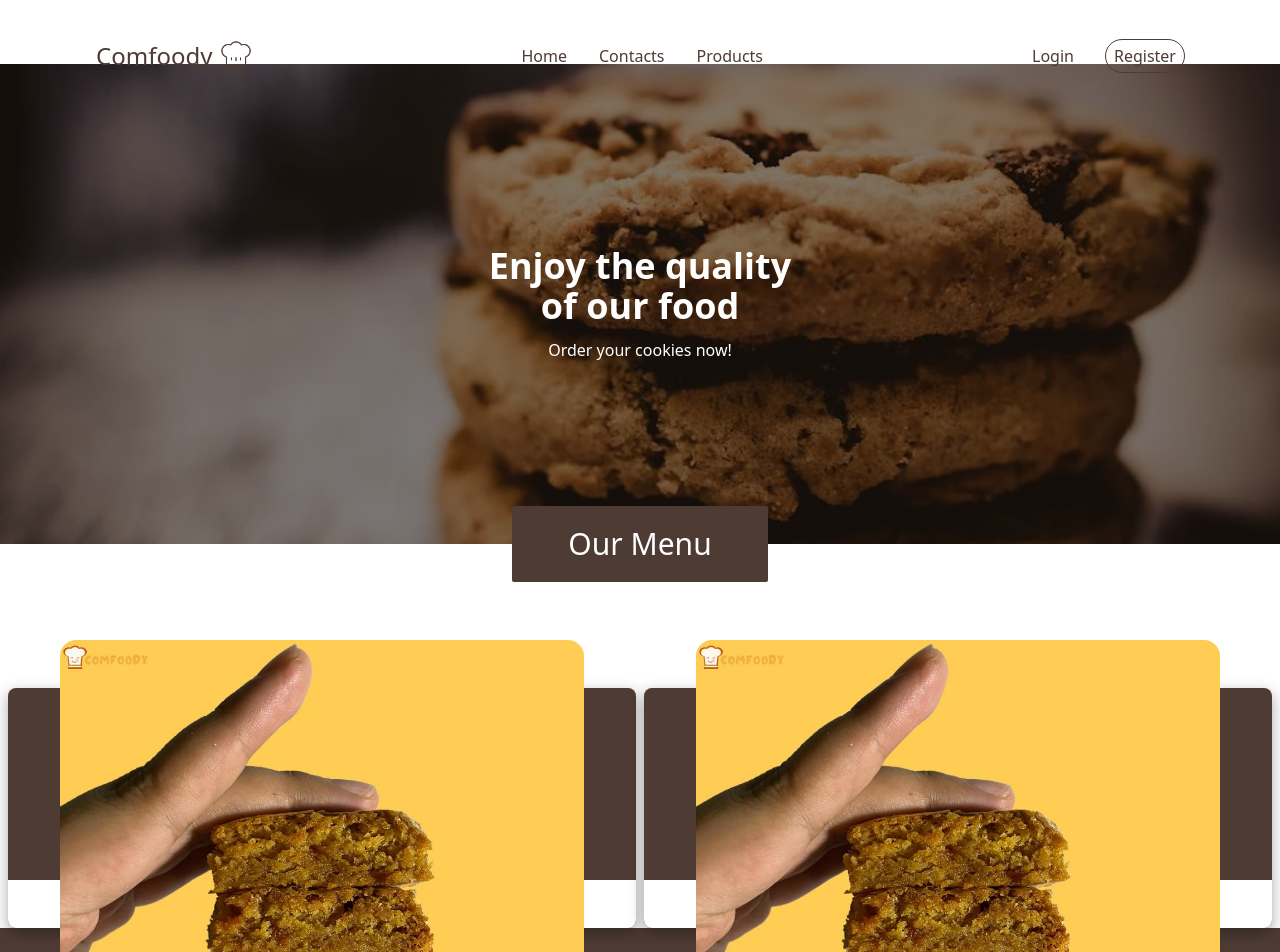
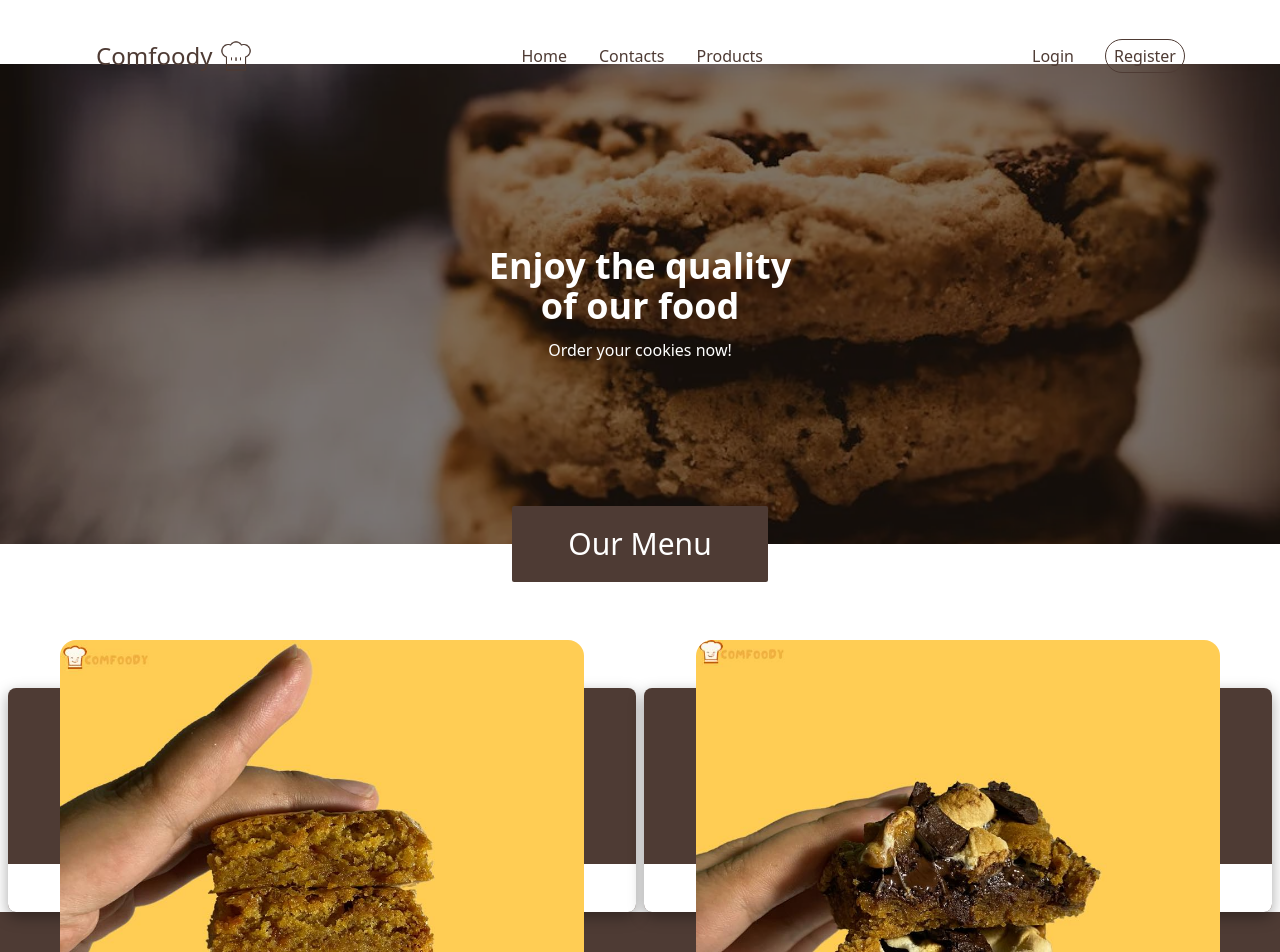
Before and after one commit to ryu-zaki/Comfoody, a React (Create React App) app: page / in a window 1280 px wide. Shown: the top 952 px of the page. Built offline with nearby package versions, Linux system fonts and the light colour scheme.

Commit message:
Introduction Complete

```diff
--- /dev/null
+++ b/src/components/products section/IntroProductCard.js
@@ -0,0 +1,17 @@
+import React from 'react'
+
+export default function IntroProductCard({Title, Price, OldPrice, ImgSrc}) {
+  return (
+    <div className='bg-lowOpacityBrown w-1/2 flex flex-col items-center rounded-lg relative h-56 justify-end gap-3'>
+      <div className='w-10/12 h-auto absolute top-0'>
+        <img className='h-full w-full' src={`./assets/Products Section/${ImgSrc}`} alt=''/>
+      </div>
+      <h3 className='text-white text-lg'>{Title}</h3>
+      <div className='text-white flex gap-2'>
+        <p className='text-sm'><s>{OldPrice}</s></p>
+        <h3 className='text-yellow'>{Price}</h3>
+      </div>
+      <button className='bg-white w-full p-3 rounded-br-lg rounded-bl-lg'>Order now</button>
+    </div>
+  )
+}
--- /dev/null
+++ b/src/components/products section/ProductsMenu.js
@@ -0,0 +1,22 @@
+const menu = {
+  introProducts: [
+    {
+        Title: "Simores Brownie",
+        Price: "$10.00",
+        OldPrice: "$15.00",
+        ImgSrc: 'proIntro-1.png'
+    },
+
+    {
+        Title: "Butterscotch",
+        Price: "$6.00",
+        OldPrice: "$12.00",
+        ImgSrc: 'proIntro-2.png'
+    },
+
+
+  ],
+
+}
+
+export default menu;
--- a/src/components/products section/ProductsSection.js
+++ b/src/components/products section/ProductsSection.js
@@ -1,7 +1,18 @@
 import React from 'react'
+import IntroProductCard from './IntroProductCard'
+import menu from './ProductsMenu'
 
 export default function ProductsSection() {
 
+  const introList = menu.introProducts.map(({Title, Price, OldPrice, ImgSrc}, index) => {
+    return <IntroProductCard
+                key={index}
+                Title={Title}
+                Price={Price}
+                OldPrice={OldPrice}
+                ImgSrc={ImgSrc}
+                />
+  });
 
   return (
     <div className='products-section flex flex-col gap-36'>
@@ -15,34 +26,9 @@ export default function ProductsSection() {
         </div>
 
         <div className='pro-introduction flex gap-2 px-2'>
-            <div className='bg-brown w-1/2 flex flex-col items-center rounded-lg relative h-60 justify-end gap-3'>
-              <div className='w-10/12 h-auto absolute top-0'>
-                <img className='h-full w-full' src='./assets/Products Section/proIntro-1.png' alt=''/>
-              </div>
-              <h3 className='text-white text-xl'>Simores Brownie</h3>
-              <div className='text-white flex gap-2'>
-                <p className='text-sm'><s>$15.00</s></p>
-                <h3 className='text-yellow'>$10.00</h3>
-
-              </div>
-
-              <button className='bg-white w-full p-3 rounded-br-lg rounded-bl-lg'>Order now</button>
-            </div>
-
-
-            <div className='bg-brown w-1/2 flex flex-col items-center rounded-lg relative h-60 justify-end gap-3'>
-              <div className='w-10/12 h-auto absolute top-0'>
-                <img className='h-full w-full' src='./assets/Products Section/proIntro-1.png' alt=''/>
-              </div>
-              <h3 className='text-white text-xl'>Simores Brownie</h3>
-              <div className='text-white flex gap-2'>
-                <p className='text-sm'><s>$15.00</s></p>
-                <h3 className='text-yellow'>$10.00</h3>
-
-              </div>
-
-              <button className='bg-white w-full p-3 rounded-br-lg rounded-bl-lg'>Order now</button>
-            </div>
+            {
+              introList
+            }
         </div>
 
 
--- a/tailwind.config.js
+++ b/tailwind.config.js
@@ -23,6 +23,7 @@ module.exports = {
     colors: {
       'darkBlue': '#020826',
       'lightBrown': '#8c7851',
+      'lowOpacityBrown': 'rgba(78,59,52)',
       'brown': "#4E3B34",
       'orange': '#C64800',
       'bgOrange': 'rgb(254,247,221)',
```
